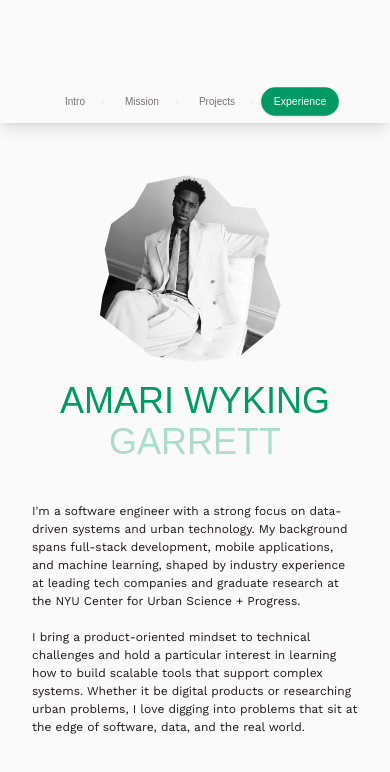
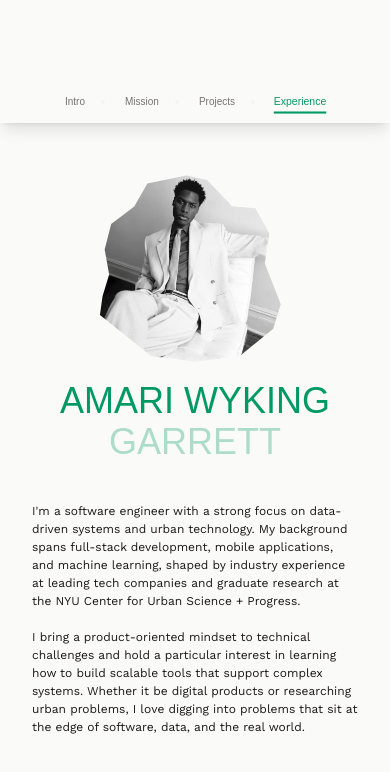
Before and after one commit to amariwyking/amariwyking, a Next.js app: page /interactive-resume in a window 390 px wide. Shown: the top 772 px of the page. Built offline with nearby package versions, Linux system fonts and the light colour scheme; a web font is replaced by a local one; what @civic/auth would draw is missing.

Commit message:
feat: improve mobile section indicator styling
- Replace background highlight with underline for active sections
- Add smooth transition animation for underline effect
- Update separator dots to use consistent muted color

```diff
--- a/src/app/components/shared/MobileSectionIndicator.tsx
+++ b/src/app/components/shared/MobileSectionIndicator.tsx
@@ -86,21 +86,23 @@ export default function MobileSectionIndicator({
                   transform active:scale-95
                   ${
                     isActive
-                      ? "bg-primary text-primary-foreground scale-105 shadow-sm"
+                      ? "text-primary scale-105"
                       : "text-foreground/60 hover:text-foreground/90 hover:bg-muted/50"
                   }
                 `}
                 aria-label={`Go to ${section.displayName} section`}
                 aria-current={isActive ? "true" : "false"}
               >
-                <span className="relative z-10 whitespace-nowrap">
+                <span className={`relative z-10 whitespace-nowrap transition-all duration-300 ease-out ${
+                  isActive ? "border-b-2 pb-1 border-primary" : "border-b-2 pb-1 border-transparent"
+                }`}>
                   {section.displayName}
                 </span>
               </button>
 
               {/* Separator dot between sections */}
               {index < sections.length - 1 && (
-                <div className="w-1 h-1 mx-1 rounded-full bg-border/40" />
+                <div className="w-1 h-1 mx-1 rounded-full bg-muted" />
               )}
             </div>
           );
```
